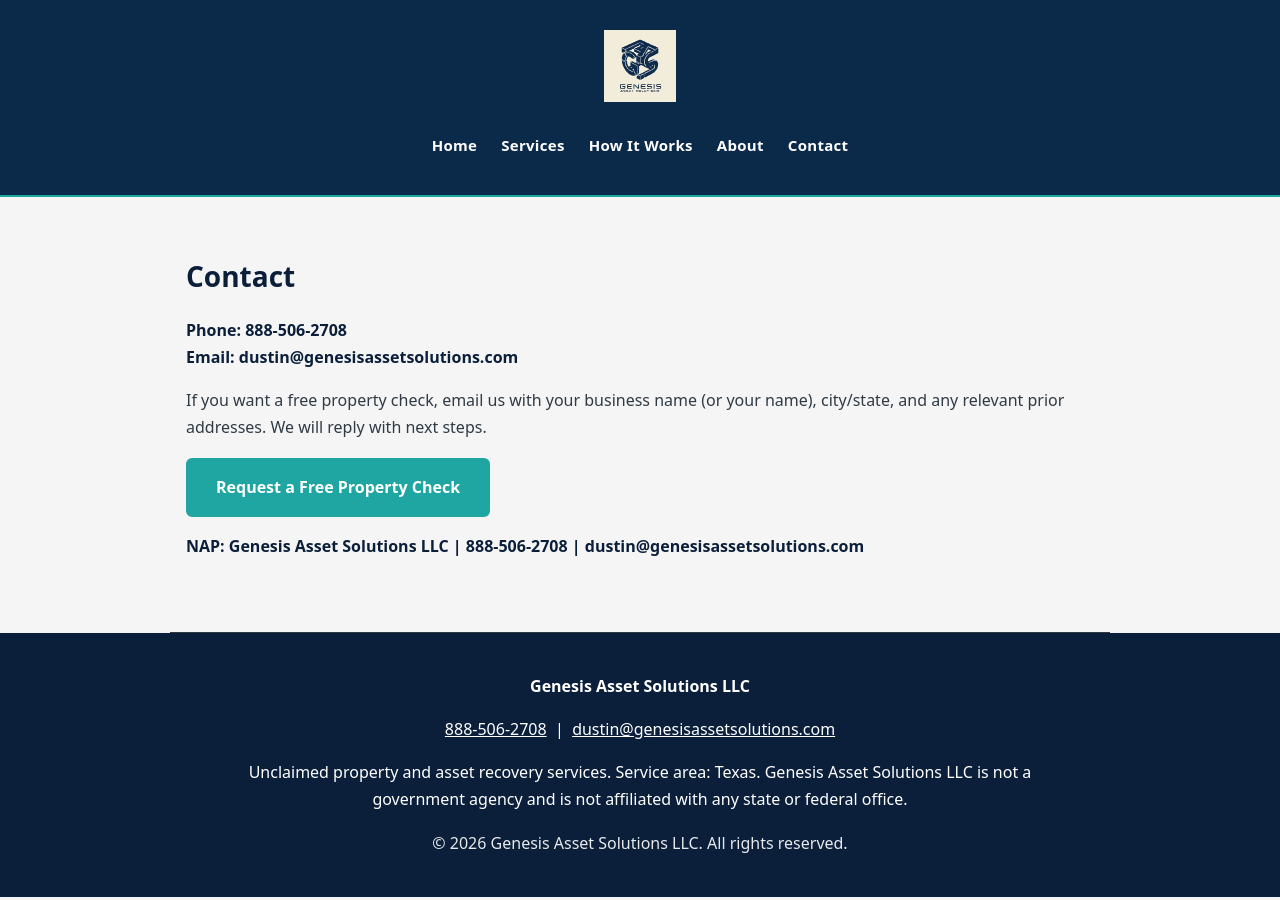
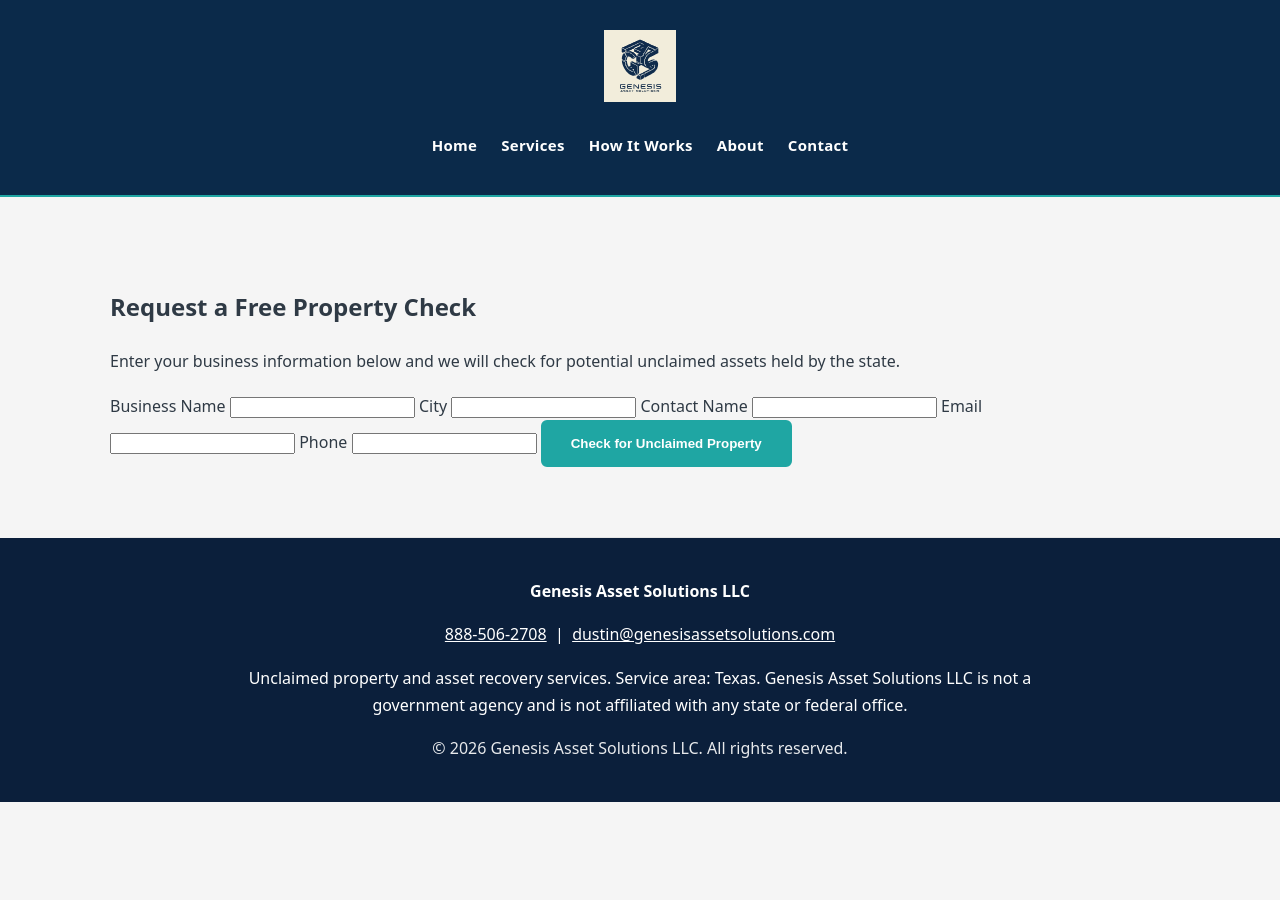
Before and after one commit to ljonezd-beep/genesisassetsolutions-site, a Jekyll site: the page built from contact.html, in a window 1280 px wide. Built offline with Jekyll 4.4.1, drawn with Linux system fonts in a browser that asks for light colours.

Commit message:
Add property check form

```diff
--- a/contact.html
+++ b/contact.html
@@ -4,14 +4,36 @@
 description: "Contact Genesis Asset Solutions LLC."
 ---
 
-<section class="content-section">
-  <h2>Contact</h2>
-  <p class="contact-line">
-    Phone: <a href="tel:{{ site.phone | replace: "-", "" }}">{{ site.phone }}</a><br>
-    Email: <a href="mailto:{{ site.email }}">{{ site.email }}</a>
+<section class="contact-form">
+
+  <h2>Request a Free Property Check</h2>
+
+  <p>
+    Enter your business information below and we will check for potential
+    unclaimed assets held by the state.
   </p>
-  <p>If you want a free property check, email us with your business name (or your name), city/state, and any relevant prior addresses. We will reply with next steps.</p>
-  <p><a class="btn" href="mailto:{{ site.email }}?subject=Request%20a%20Free%20Property%20Check">{{ site.cta_text }}</a></p>
 
-  <p class="method-line">NAP: <strong>{{ site.title }}</strong> | <strong>{{ site.phone }}</strong> | <strong>{{ site.email }}</strong></p>
+  <form action="https://formspree.io/f/YOURID" method="POST">
+
+    <label>Business Name</label>
+    <input type="text" name="business" required>
+
+    <label>City</label>
+    <input type="text" name="city">
+
+    <label>Contact Name</label>
+    <input type="text" name="name" required>
+
+    <label>Email</label>
+    <input type="email" name="email" required>
+
+    <label>Phone</label>
+    <input type="tel" name="phone">
+
+    <button type="submit" class="btn">
+      Check for Unclaimed Property
+    </button>
+
+  </form>
+
 </section>
```
